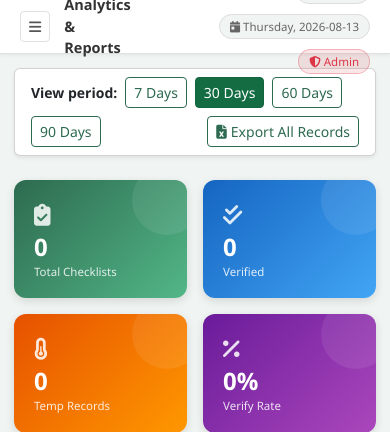
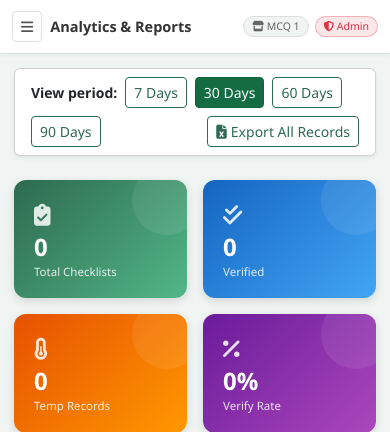
Before and after one commit to utle23/mcq-mirrabooka, a Flask app: page /analytics in a window 390 px wide. Shown: the top 432 px of the page. Run offline with Flask 3, Linux system fonts and the light colour scheme; the visitor is signed in with stand-in values (Sample User, id 1); data that the repository does not hold is empty; some libraries are stand-ins or nearby versions.

Commit message:
Fix mobile layout: page no longer scrolls sideways; finger-sized controls
Every logged-in page rendered ~1149px wide on a 390px phone, so the whole
layout scrolled sideways and content appeared shrunken. Cause: .main-area is
a flex item, and a flex item never shrinks below its content's min-content
width without min-width:0 — the topbar's non-shrinking title and badges set
that floor and stretched the page.

- .main-area, .topbar-center, .topbar-right and .topbar-badge get min-width:0;
  the title truncates with an ellipsis instead of forcing width
- Phone topbar: tighter padding, smaller badges, and the date chip (least
  useful on a narrow screen) is hidden
- Checklist on phones: the done switch goes from a 26x13px sliver to 48x26px,
  task names wrap and push their badge/Edit button to the next line, and the
  uniform chips and photo buttons get larger tap targets

Verified in Chromium at 360/375/390/768px: no page-level horizontal scroll,
all 22 checkboxes toggle by touch, uniform chips toggle, the photo-required
guard blocks submit, and a full checklist submits with photos from mobile.

Co-Authored-By: Claude Opus 5 <noreply@anthropic.com>

```diff
--- a/webapp/static/style.css
+++ b/webapp/static/style.css
@@ -108,6 +108,10 @@ body { margin: 0; font-family: 'Segoe UI', system-ui, sans-serif; background: va
   flex-direction: column;
   min-height: 100vh;
   transition: margin-left 0.25s ease;
+  /* Without min-width:0 a flex item never shrinks below its content's
+     min-content width, so one wide child (the topbar badges, a table) stretched
+     the whole page and forced sideways scrolling on phones. */
+  min-width: 0;
 }
 .main-area.full { margin-left: 56px; }
 
@@ -127,14 +131,24 @@ body { margin: 0; font-family: 'Segoe UI', system-ui, sans-serif; background: va
 }
 .sidebar-toggle { background: none; border: 1px solid #e0e0e0; color: #555; }
 .sidebar-toggle:hover { background: var(--bg); }
-.topbar-center { flex: 1; font-size: 14.5px; color: #333; }
-.topbar-right { display: flex; gap: 10px; flex-wrap: wrap; justify-content: flex-end; }
+/* min-width:0 lets these shrink instead of forcing the topbar (and with it the
+   whole page) wider than the screen. */
+.topbar-center {
+  flex: 1 1 0; min-width: 0; font-size: 14.5px; color: #333;
+  overflow: hidden; text-overflow: ellipsis; white-space: nowrap;
+}
+.topbar-right {
+  display: flex; gap: 10px; flex-wrap: wrap; justify-content: flex-end;
+  min-width: 0; flex-shrink: 1;
+}
 .topbar-badge {
   font-size: 11.5px; color: #666;
   background: var(--bg);
   border: 1px solid #ddd;
   border-radius: 20px;
   padding: 3px 10px;
+  white-space: nowrap; min-width: 0;
+  overflow: hidden; text-overflow: ellipsis;
 }
 
 /* ── Page Body ── */
@@ -470,6 +484,12 @@ body { margin: 0; font-family: 'Segoe UI', system-ui, sans-serif; background: va
   .stat-value { font-size: 24px; }
   .photo-gallery-grid { grid-template-columns: repeat(3, 1fr); }
   .completion-time-bar { gap: 10px; }
+  /* Phone topbar: keep the page title readable and drop the date chip, which
+     is the least useful of the badges on a narrow screen. */
+  .topbar { padding: 0 12px; gap: 8px; }
+  .topbar-right { gap: 6px; }
+  .topbar-badge { font-size: 10.5px; padding: 2px 8px; max-width: 42vw; }
+  .topbar-badge.badge-date { display: none; }
 }
 
 /* ── Daily Tasks quick-bar (under the topbar) ── */
--- a/webapp/templates/base.html
+++ b/webapp/templates/base.html
@@ -380,7 +380,7 @@
         {% else %}
         <span class="topbar-badge"><i class="fas fa-store"></i> MCQ {{ branch or 'Mirrabooka' }}</span>
         {% endif %}
-        <span class="topbar-badge"><i class="fas fa-calendar-day"></i> {{ day_name }}, {{ today }}</span>
+        <span class="topbar-badge badge-date"><i class="fas fa-calendar-day"></i> {{ day_name }}, {{ today }}</span>
         {% if is_super_admin %}
         <span class="topbar-badge badge-admin" style="background:#6A1B9A"><i class="fas fa-crown"></i> Owner</span>
         {% elif is_admin %}
```
Also changed, not shown: webapp/templates/checklist.html (+15 -0 lines).
